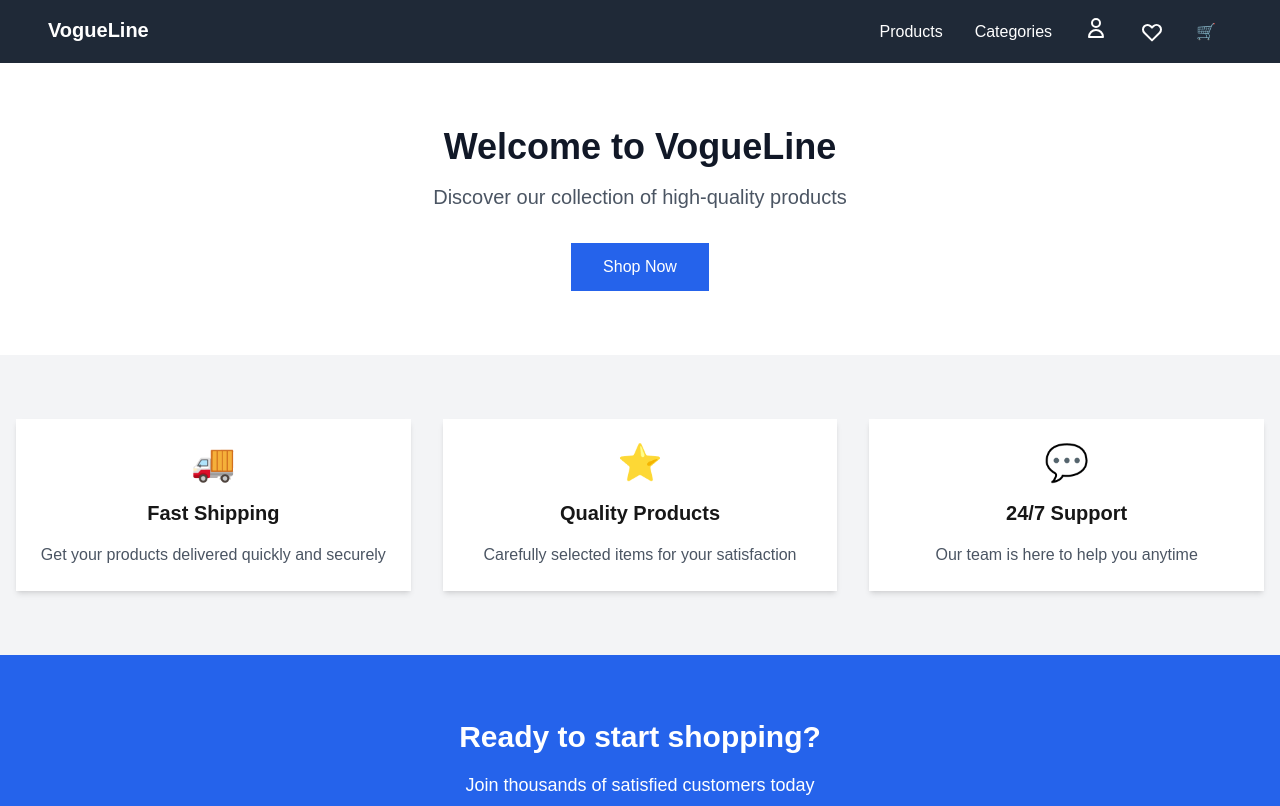
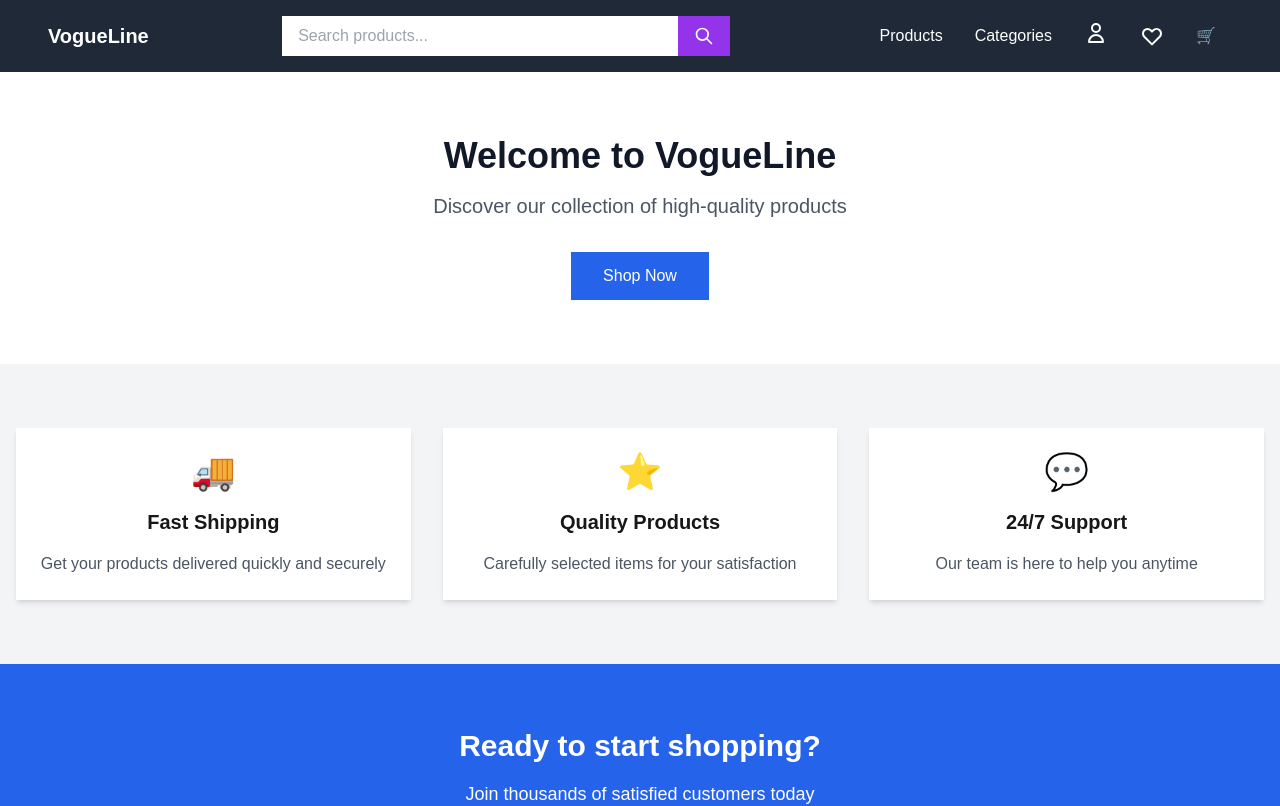
Before and after one commit to flobby41/EcomCore, a Next.js app in the folder frontend/: page / in a window 1280 px wide. Shown: the top 806 px of the page. Built offline with nearby package versions, Linux system fonts and the light colour scheme.

Commit message:
searchBar implemented

```diff
--- a/frontend/components/Navbar.js
+++ b/frontend/components/Navbar.js
@@ -11,6 +11,12 @@ export default function Navbar() {
     const { wishlist, loadWishlist, clearWishlist } = useWishlist();
     const [showProfileMenu, setShowProfileMenu] = useState(false);
     const profileMenuRef = useRef(null);
+
+    // Nouveaux états pour la recherche
+    const [searchQuery, setSearchQuery] = useState("");
+    const [searchResults, setSearchResults] = useState([]);
+    const [showSearchResults, setShowSearchResults] = useState(false);
+    const searchRef = useRef(null);
 
     useEffect(() => {
         const checkAuth = async () => {
@@ -94,10 +100,114 @@ export default function Navbar() {
         }
     };
 
+    // Fonction pour gérer la recherche
+    const handleSearch = async (e) => {
+        e.preventDefault();
+        if (searchQuery.trim()) {
+            router.push(`/products?search=${encodeURIComponent(searchQuery)}`);
+            setShowSearchResults(false);
+        }
+    };
+
+    // Fonction pour la recherche en temps réel
+    const handleSearchInputChange = async (e) => {
+        const query = e.target.value;
+        setSearchQuery(query);
+
+        if (query.trim().length >= 2) {
+            try {
+                const response = await fetch(`http://localhost:5001/api/products/search?query=${encodeURIComponent(query)}`);
+                if (response.ok) {
+                    const data = await response.json();
+                    setSearchResults(data.slice(0, 5)); // Limiter à 5 résultats
+                    setShowSearchResults(true);
+                }
+            } catch (error) {
+                console.error("Erreur lors de la recherche:", error);
+            }
+        } else {
+            setShowSearchResults(false);
+        }
+    };
+
+    // Fermer les résultats de recherche quand on clique ailleurs
+    useEffect(() => {
+        const handleClickOutside = (event) => {
+            if (searchRef.current && !searchRef.current.contains(event.target)) {
+                setShowSearchResults(false);
+            }
+        };
+
+        document.addEventListener("mousedown", handleClickOutside);
+        return () => {
+            document.removeEventListener("mousedown", handleClickOutside);
+        };
+    }, []);
+
     return (
         <nav className="bg-gray-800 text-white p-4">
-            <div className="container mx-auto flex justify-between">
+            <div className="container mx-auto flex justify-between items-center">
                 <Link href="/" className="text-xl font-bold">VogueLine</Link>
+
+                {/* Barre de recherche */}
+                <div className="relative mx-4 flex-grow max-w-md" ref={searchRef}>
+                    <form onSubmit={handleSearch} className="flex">
+                        <input
+                            type="text"
+                            placeholder="Search products..."
+                            className="w-full px-4 py-2 rounded-l-md text-gray-800 focus:outline-none"
+                            value={searchQuery}
+                            onChange={handleSearchInputChange}
+                        />
+                        <button
+                            type="submit"
+                            className="bg-purple-600 hover:bg-purple-700 px-4 py-2 rounded-r-md"
+                        >
+                            <svg
+                                xmlns="http://www.w3.org/2000/svg"
+                                className="h-5 w-5"
+                                fill="none"
+                                viewBox="0 0 24 24"
+                                stroke="currentColor"
+                            >
+                                <path
+                                    strokeLinecap="round"
+                                    strokeLinejoin="round"
+                                    strokeWidth={2}
+                                    d="M21 21l-6-6m2-5a7 7 0 11-14 0 7 7 0 0114 0z"
+                                />
+                            </svg>
+                        </button>
+                    </form>
+
+                    {/* Résultats de recherche */}
+                    {showSearchResults && searchResults.length > 0 && (
+                        <div className="absolute z-10 w-full bg-white mt-1 rounded-md shadow-lg max-h-96 overflow-y-auto">
+                            {searchResults.map((product) => (
+                                <Link
+                                    href={`/products/${product._id}`}
+                                    key={product._id}
+                                    className="block p-2 hover:bg-gray-100 border-b border-gray-200 text-gray-800"
+                                    onClick={() => setShowSearchResults(false)}
+                                >
+                                    <div className="flex items-center">
+                                        {product.image && (
+                                            <img
+                                                src={product.image}
+                                                alt={product.name}
+                                                className="w-10 h-10 object-cover mr-2"
+                                            />
+                                        )}
+                                        <div>
+                                            <div className="font-medium">{product.name}</div>
+                                            <div className="text-sm text-gray-600">{product.price} €</div>
+                                        </div>
+                                    </div>
+                                </Link>
+                            ))}
+                        </div>
+                    )}
+                </div>
 
                 <div className="flex items-center">
                     {/* Navigation Links */}
--- a/frontend/pages/products.js
+++ b/frontend/pages/products.js
@@ -20,9 +20,14 @@ export default function Products() {
         const fetchProducts = async () => {
             try {
                 setLoading(true);
-                const url = category
-                    ? `http://localhost:5001/api/products?category=${encodeURIComponent(category)}`
-                    : "http://localhost:5001/api/products";
+                const { category, search } = router.query;
+                let url = 'http://localhost:5001/api/products';
+
+                if (search) {
+                    url = `http://localhost:5001/api/products/search?query=${encodeURIComponent(search)}`;
+                } else if (category && category !== 'all') {
+                    url = `http://localhost:5001/api/products?category=${encodeURIComponent(category)}`;
+                }
 
                 const response = await fetch(url);
 
@@ -56,7 +61,7 @@ export default function Products() {
 
         fetchProducts();
         fetchCategories();
-    }, [category]);
+    }, [router.query]);
 
     useEffect(() => {
         setIsAuthenticated(!!localStorage.getItem("token"));
```
Also changed, not shown: 1 other file (tests, documents, lock files or other folders).
